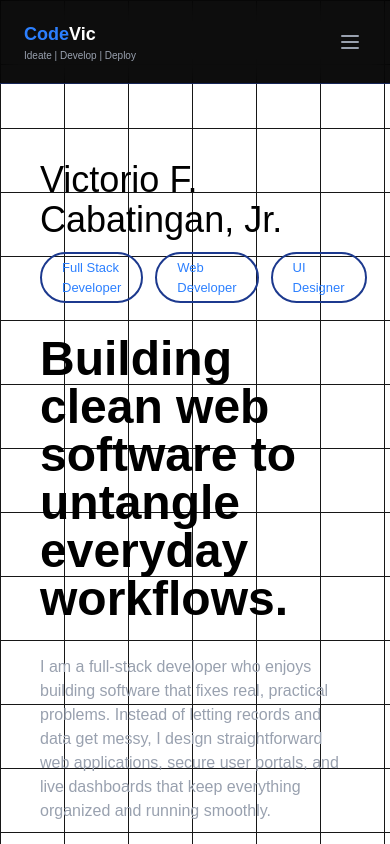
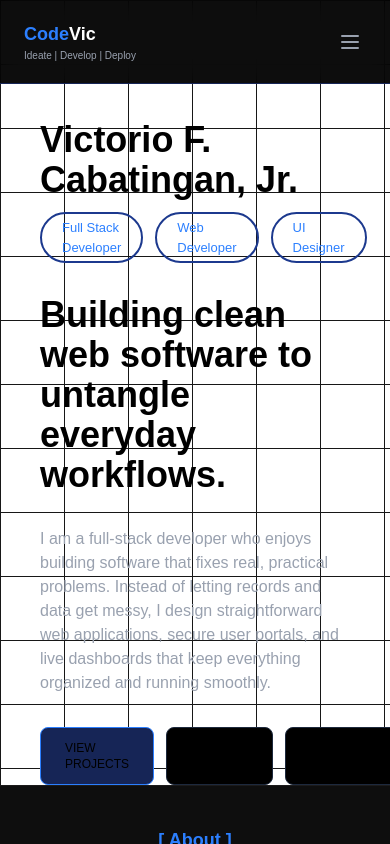
Before and after one commit to victorio222/codevic, a Next.js app: page / in a window 390 px wide. Built offline with nearby package versions, Linux system fonts and the light colour scheme.

Commit message:
homepage edit

```diff
--- a/app/pages/Home/Homepage.tsx
+++ b/app/pages/Home/Homepage.tsx
@@ -2,9 +2,9 @@
 
 export default function Homepage() {
   return (
-    <section className="px-10 py-10 mt-30 sm:px-10 lg:px-40 md:40">
+    <section className="px-10 py-0 mt-30 sm:px-10 lg:px-40 md:40 sm:py-0 lg:py-10 md:py-10">
       <div className="space-y-3">
-        <h1 className="text-4xl font-light sm:text-4xl md:text-6xl">Victorio F. Cabatingan, Jr.</h1>
+        <h1 className="text-4xl font-semibold sm:text-4xl md:text-6xl">Victorio F. Cabatingan, Jr.</h1>
         <div className="mb-8">
           <li className="flex gap-3 text-[13px]">
             <ul className="px-5 py-1 border-2 border-blue-900 rounded-4xl text-blue-500">
@@ -18,7 +18,7 @@ export default function Homepage() {
             </ul>
           </li>
         </div>
-        <h2 className="text-5xl mb-8 sm:text-5xl md:text-6xl lg:text6xl font-bold">
+        <h2 className="text-4xl mb-8 sm:text-5xl md:text-4xl lg:text6xl font-bold">
           Building clean web software to untangle everyday workflows.
         </h2>
         <p className="mb-8 text-gray-400">
```
